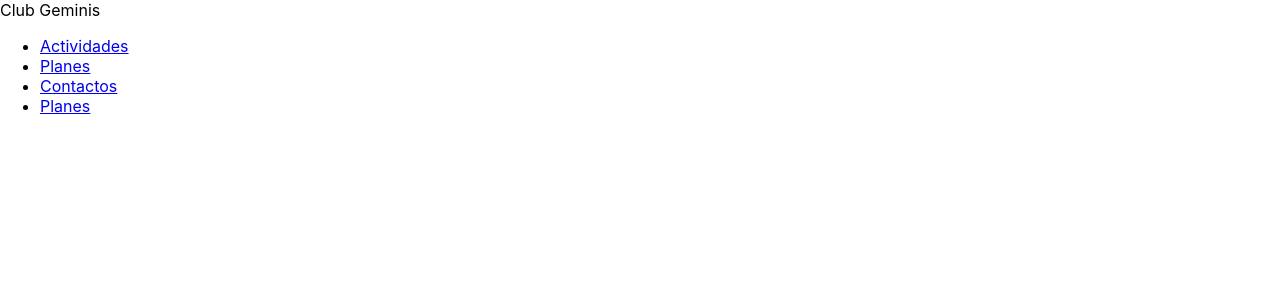
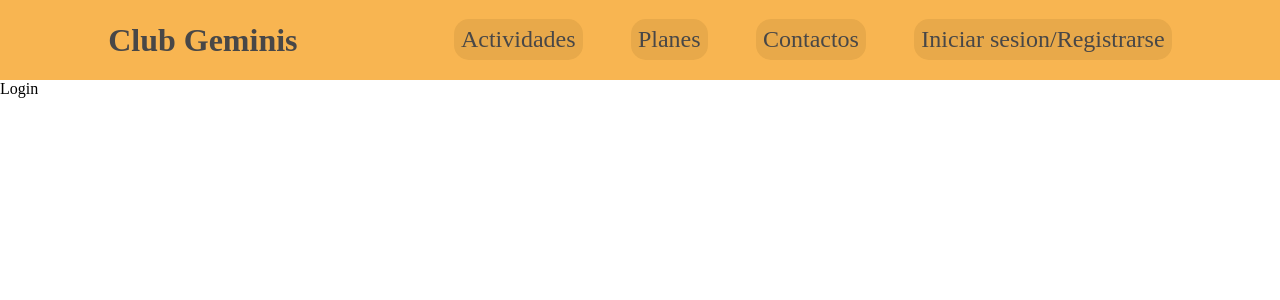
Before and after one commit to sip2022/frontend-client, a React (Create React App) app: page /login in a window 1280 px wide. Shown: the top 300 px of the page. Built offline with nearby package versions, Linux system fonts and the light colour scheme.

Commit message:
Estilizando el header

```diff
--- a/src/App.js
+++ b/src/App.js
@@ -3,6 +3,7 @@
 import ActividadesPage from './pages/ActividadesPage'
 import PlanesPage from './pages/PlanesPage'
 import ContactosPage from './pages/ContactosPage'
+import LoginPage from './pages/LoginPage'
 
 import {Routes, Route} from 'react-router-dom';
 
@@ -15,6 +16,7 @@
           <Route path='/actividades' element={<ActividadesPage />} />
           <Route path='/planes' element={<PlanesPage />} />
           <Route path='/contactos' element={<ContactosPage />} />
+          <Route path='/login' element={<LoginPage />} />
         </Routes>
       </Layout>
     </div>
--- a/src/components/layout/mainNavigation.js
+++ b/src/components/layout/mainNavigation.js
@@ -5,8 +5,8 @@
 function MainNavigation() {
 
     return(
-        <header >
-            <div >Club Geminis</div>
+        <header className={classes.header}>
+            <div className={classes.logo}>Club Geminis</div>
             <nav>
                 <ul>
                     <li>
@@ -19,7 +19,7 @@
                         <Link to='/contactos'>Contactos</Link>
                     </li>
                     <li>
-                        <Link to='/planes'>Planes</Link>
+                        <Link to='/login'>Iniciar sesion/Registrarse</Link>
                     </li>
                 </ul>
             </nav>
--- a/src/components/layout/mainNavigation.module.css
+++ b/src/components/layout/mainNavigation.module.css
@@ -0,0 +1,46 @@
+*{
+    font-family: 'Quicksand';
+}
+
+.header{
+    width: 100%;
+    height: 5rem;
+    display: flex;
+    align-items: center;
+    justify-content: space-evenly;
+    background-color: #F8B551;
+    /* padding: 0 10%; */
+}
+
+.logo{
+    font-size: 2rem;
+    color: #484747;
+    font-weight: bold;
+}
+
+.header ul {
+    list-style: none;
+    margin: 0;
+    padding: 0;
+    display: flex;
+    align-items: baseline;
+}
+
+.header li {
+    margin-left: 3rem;
+}
+
+.header a {
+    text-decoration: none;
+    font-size: 1.5rem;
+    color: #484747;
+    background-color: #E8A94A;
+    padding: 0.3em;
+    border-radius: 15px;
+}
+
+.header a:hover,
+  .header a:active,
+  .header a.active {
+    color: white;
+}
--- /dev/null
+++ b/src/pages/LoginPage.js
@@ -0,0 +1,9 @@
+function LoginPage() {
+    return(
+        <div>
+            Login
+        </div>
+    );
+}
+
+export default LoginPage;
```
